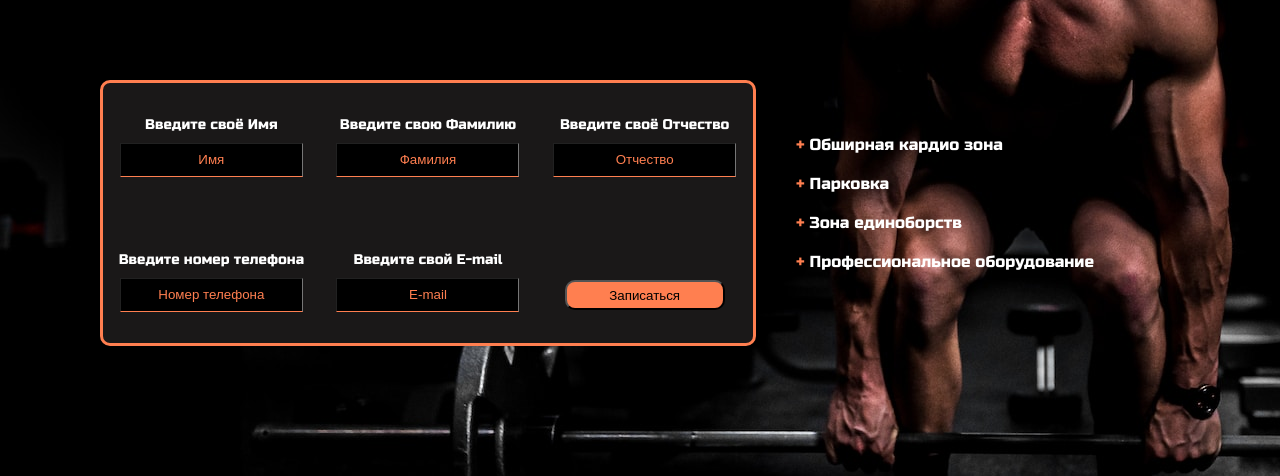
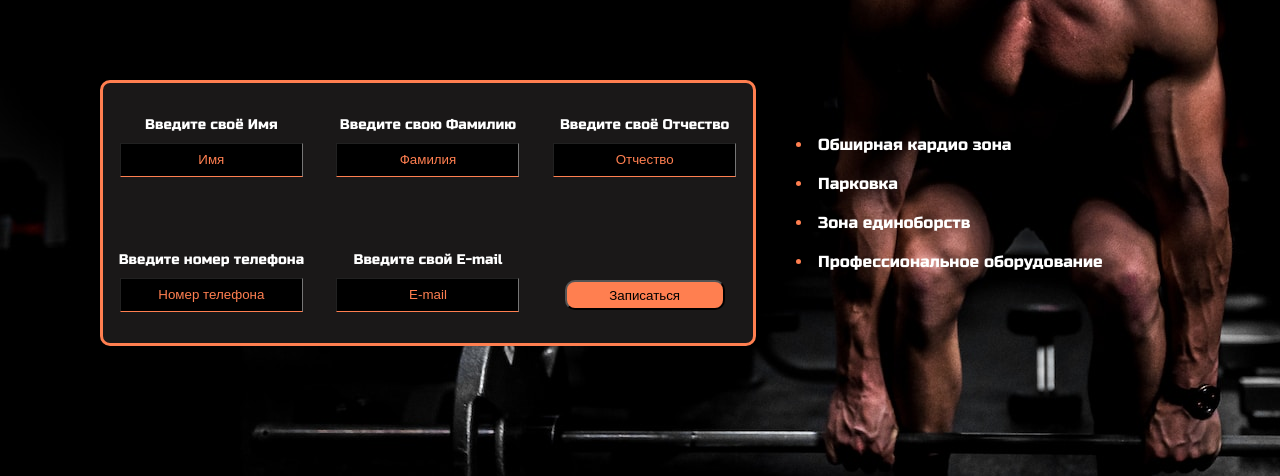
Before and after one commit to maksimdanilin218/Exodus, a plain HTML site: page html/guest-tour.html in a window 1280 px wide. Shown: the part 324-800 px from the top of the page. Drawn offline with Linux system fonts and the light colour scheme.

Commit message:
Update guest-toue.css

```diff
--- a/css/guest-toue.css
+++ b/css/guest-toue.css
@@ -248,9 +248,6 @@ body{
     margin-bottom: 20px;
     margin-left: 40px;
 }
-li{
-    list-style-type: "+ ";
-}
 li::marker{
     color: coral;
 }
```
